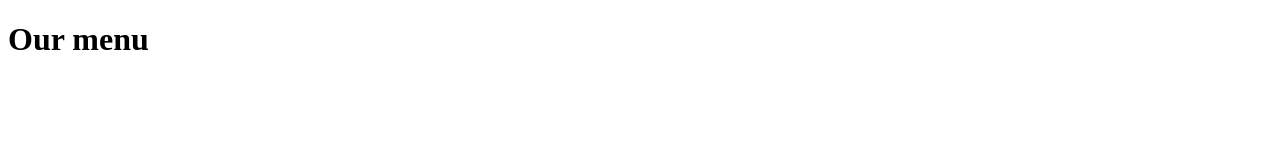
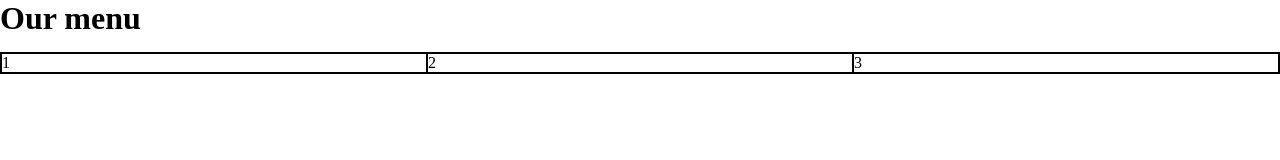
Before and after one commit to LesiaP/coursera, a plain HTML site: page mod2/index.html in a window 1280 px wide. Drawn offline with Linux system fonts and the light colour scheme.

Commit message:
Moving on

```diff
--- a/mod2/css/style.css
+++ b/mod2/css/style.css
@@ -0,0 +1,37 @@
+* {
+	box-sizing: border-box;
+	margin: 0;
+	padding: 0;
+}
+h1 {
+	margin-bottom: 15px;
+}
+.row {
+	width: 100%;
+}
+div {
+	border: 1px solid black;
+	float: left;
+}
+
+/*******Desktop************/
+@media (min-width: 992px) {
+	.col12, .col3 {
+		width: 33.33%;
+	}
+}
+/*******Tablet************/
+@media (min-width: 768px) and (max-width: 991px) {
+	.col12 {
+		width: 50%;
+	}
+	.col3 {
+		width: 100%;
+	}
+}
+/*******Mobile************/
+@media (max-width: 767px) {
+	.col12, .col3 {
+		width: 100%;
+	}
+}
--- a/mod2/index.html
+++ b/mod2/index.html
@@ -1,9 +1,19 @@
 <!DOCTYPE html>
 <html>
 <head>
+	<meta charset="utf-8">
+	<meta name="viewport" content="width=device-width, initial-scale=1">
 	<title>Mod 2 solution</title>
+	<link rel="stylesheet" href="css/style.css">
 </head>
 <body>
 	<h1>Our menu</h1>
+	<div class="row">
+		<div class="col12">
+		1
+		</div>
+		<div class="col12">2</div>
+		<div class="col3">3</div>
+	</div>
 </body>
 </html>
```
